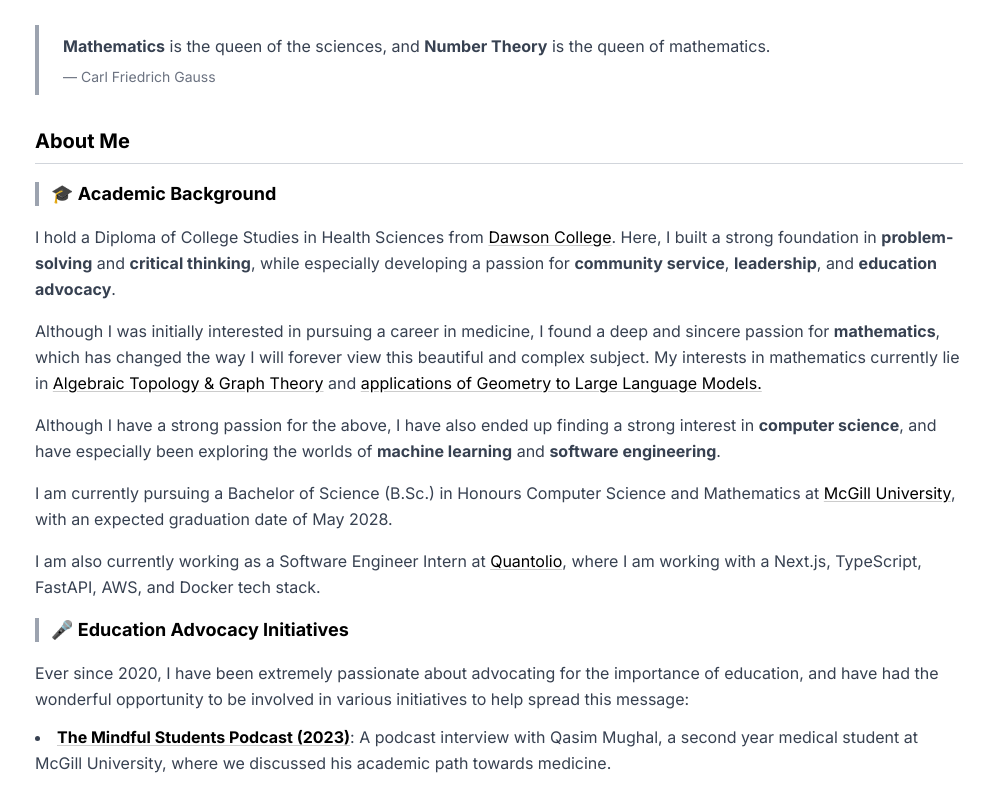
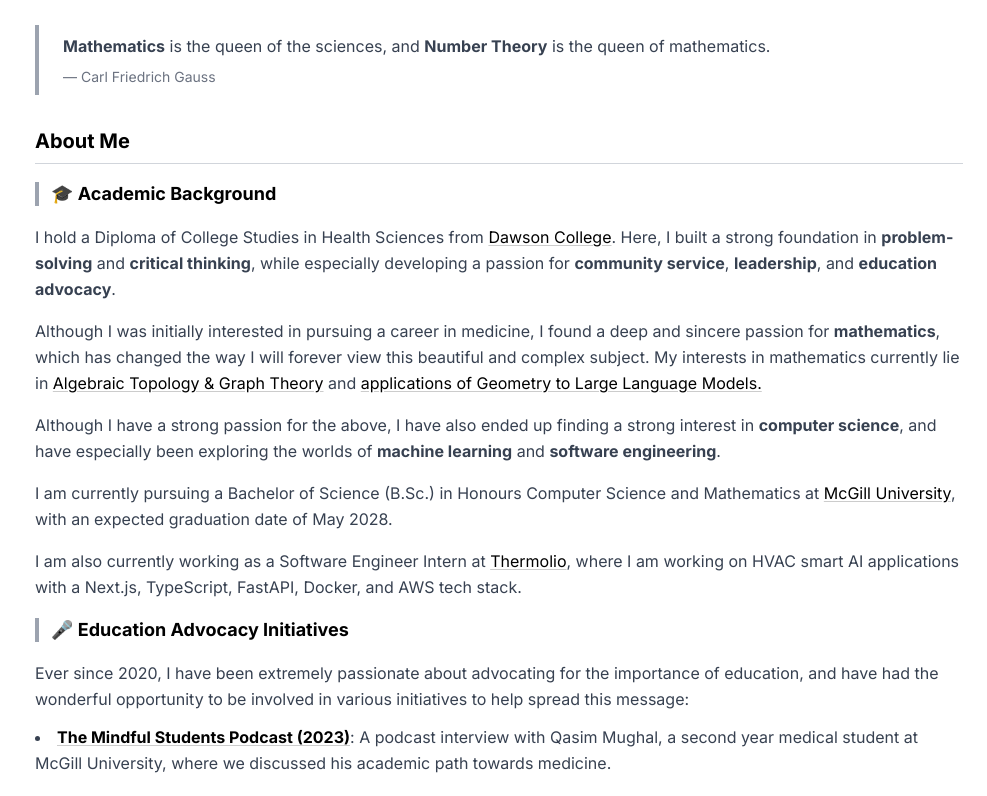
Before and after one commit to rayyankhan47/Rayyan-Khan-Portfolio, a React (Vite) app: page / in a window 1280 px wide. Shown: the part 755-1551 px from the top of the page, without its empty margins (293-1280 px from the left). Built offline with nearby package versions, Linux system fonts and the light colour scheme.

Commit message:
changed quantolio to thermolio across website

```diff
--- a/src/pages/Home.tsx
+++ b/src/pages/Home.tsx
@@ -21,7 +21,7 @@ const Home: React.FC = () => (
               Rayyan Ahmed Khan
             </h1>
             <p className="text-sm text-gray-700 leading-relaxed text-left">
-              SWE Intern @ Quantolio | Honours Mathematics & Computer Science @ McGill University | Montreal, Canada
+              SWE Intern @ Thermolio | Honours Mathematics & Computer Science @ McGill University | Montreal, Canada
             </p>
           </div>
 
@@ -146,7 +146,7 @@ const Home: React.FC = () => (
                   I am currently pursuing a Bachelor of Science (B.Sc.) in Honours Computer Science and Mathematics at <a target="_blank" rel="noopener noreferrer" href="https://www.mcgill.ca/">McGill University</a>, with an expected graduation date of May 2028.
                 </p>
                 <p className="text-gray-700 leading-relaxed">
-                I am also currently working as a Software Engineer Intern at <a target="_blank" rel="noopener noreferrer" href="https://www.quantolio.com/">Quantolio</a>, where I am working with a Next.js, TypeScript, FastAPI, AWS, and Docker tech stack.
+                I am also currently working as a Software Engineer Intern at <a target="_blank" rel="noopener noreferrer" href="https://www.thermolio.com/">Thermolio</a>, where I am working on HVAC smart AI applications with a Next.js, TypeScript, FastAPI, Docker, and AWS tech stack.
                 </p>
 
                 <div className="flex items-center gap-3 mb-2">
--- a/src/pages/Work.tsx
+++ b/src/pages/Work.tsx
@@ -3,10 +3,10 @@ import React from 'react';
 const experiences = [
   {
     role: 'Software Developer Intern',
-    company: 'Quantolio',
+    company: 'Thermolio',
     dates: 'September 2025 - Present',
-    description: 'Working on fintech applications with a focus on backend development and database optimization.',
-    tech: ['Python', 'PostgreSQL', 'Docker', 'AWS'],
+    description: 'Working on HVAC smart AI applications.',
+    tech: ['TypeScript', 'Next.js', 'FastAPI', 'PostgreSQL', 'Docker', 'AWS'],
   },
   {
     role: 'Freelance Web Developer',
@@ -17,17 +17,10 @@ const experiences = [
     link: 'https://yulrentals-git-main-rayyan-khans-projects-68783307.vercel.app/',
   },
   {
-    role: 'Founder & Lead Engineer',
-    company: 'ParlonsCégep',
-    dates: 'March 2025 - Present',
-    description: 'Leading the development of Québec\'s first dedicated social platform for CEGEP students, overseeing a cross-functional team of software engineering and marketing.',
-    tech: ['Next.js', 'TypeScript', 'PostgreSQL', 'Prisma'],
-  },
-  {
     role: 'MAIS 202 - Machine Learning Workshop',
     company: 'McGill University',
     dates: 'February 2025 - April 2025',
-    description: 'Participated in an 8-week intensive ML/AI workshop, learning about core Machine Learning principles, Neural Networks, and CNNs for a cumulative project.',
+    description: 'Participated in an 8-week intensive ML/AI workshop, learning about core Machine Learning principles, Neural Networks, and Convolutional Neural Networks.',
     tech: ['Python', 'scikit-learn', 'TensorFlow'],
   },
 ];
```
